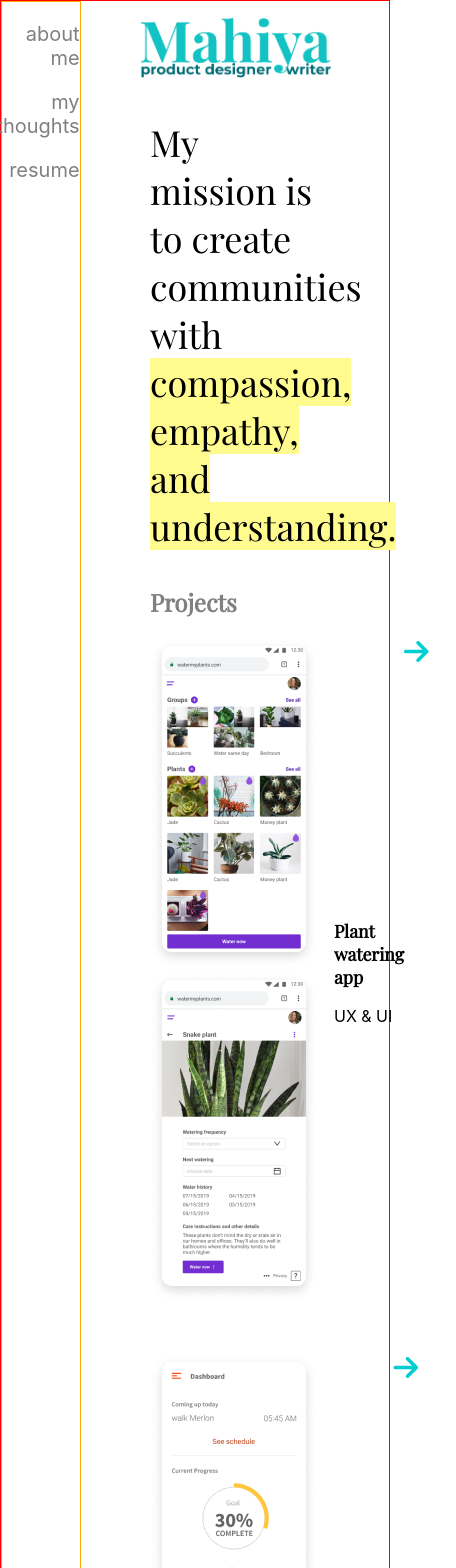
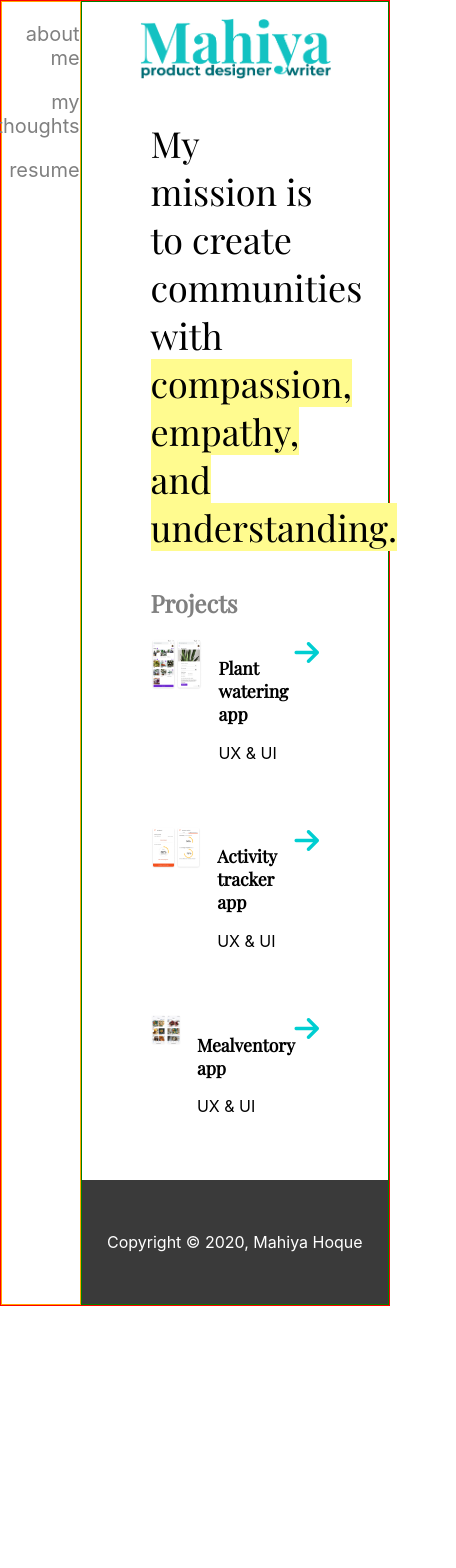
Before and after one commit to vishalicious213/mahiya, a React (Create React App) app: page / in a window 390 px wide. Shown: the top 1568 px of the page, 456 px wide, since content can reach past the window. After the commit the page ends 1306 px from the top, so only its background shows below. Built offline with nearby package versions, Linux system fonts and the light colour scheme.

Commit message:
retooled projects to be fully responsive

```diff
--- a/src/App.css
+++ b/src/App.css
@@ -1,6 +1,12 @@
 .App {
   border: 1px solid red;
   display: flex;
+  justify-content: center;
+}
+
+#main {
+  border: 1px solid green;
+  /* width: 60%; */
 }
 
 #split {
--- a/src/App.js
+++ b/src/App.js
@@ -11,7 +11,7 @@ function App() {
         <Sidebar />
       </div>
 
-      <section>
+      <section id='main'>
         <Header />
         <Projects />
         <Footer />
--- a/src/components/Projects.js
+++ b/src/components/Projects.js
@@ -19,12 +19,12 @@ function Projects() {
 
             <div className='project'>
               <div className='project-info'>
-                <div className='project-images'>
-                  <a href='http://www.mahiya.design/plant-watering-app/'>
-                    <img id='app-img' src={plant1} alt='plant-watering app'></img>
-                    <img id='app-img' src={plant2} alt='plant-watering app'></img>
-                  </a>
-                </div>
+
+                <a className='project-images' href='http://www.mahiya.design/plant-watering-app/'>
+                    <img className='app-img' src={plant1} alt='plant-watering app'></img>
+                    <img className='app-img' src={plant2} alt='plant-watering app'></img>
+                </a>
+
                 <div className='project-text-container'>
                   <div>
                     <p className='project-title'>Plant watering app</p>
@@ -39,12 +39,12 @@ function Projects() {
 
             <div className='project'>
               <div className='project-info'>
-                <div className='project-images'>
-                  <a href='http://www.mahiya.design/activity-tracker-app/'>
-                    <img id='app-img' src={activity1} alt='activity-tracker app'></img>
-                    <img id='app-img' src={activity2} alt='activity-tracker app'></img>
-                  </a>
-                </div>
+
+                <a className='project-images' href='http://www.mahiya.design/activity-tracker-app/'>
+                  <img className='app-img' src={activity1} alt='activity-tracker app'></img>
+                  <img className='app-img' src={activity2} alt='activity-tracker app'></img>
+                </a>
+
                 <div className='project-text-container'>
                   <div>
                     <p className='project-title'>Activity tracker app</p>
@@ -59,12 +59,12 @@ function Projects() {
 
             <div className='project'>
               <div className='project-info'>
-                <div className='project-images'>
-                  <a href='http://www.mahiya.design/mealventory-app/'>
-                    <img id='app-img' src={meal1} alt='mealventory app'></img>
-                    <img id='app-img' src={meal2} alt='mealventory app'></img>
-                  </a>
-                </div>
+
+                <a className='project-images' href='http://www.mahiya.design/mealventory-app/'>
+                  <img className='app-img' src={meal1} alt='mealventory app'></img>
+                  <img className='app-img' src={meal2} alt='mealventory app'></img>
+                </a>
+
                 <div className='project-text-container'>
                   <div>
                     <p className='project-title'>Mealventory app</p>
--- a/src/index.css
+++ b/src/index.css
@@ -69,6 +69,14 @@ code {
   display: flex;
 }
 
+.project-images {
+  width: 70%;
+}
+
+.app-img {
+  width: 50%;
+}
+
 .project-title {
   font-family: 'Playfair Display', serif;
   font-size: 1.1rem;
```
